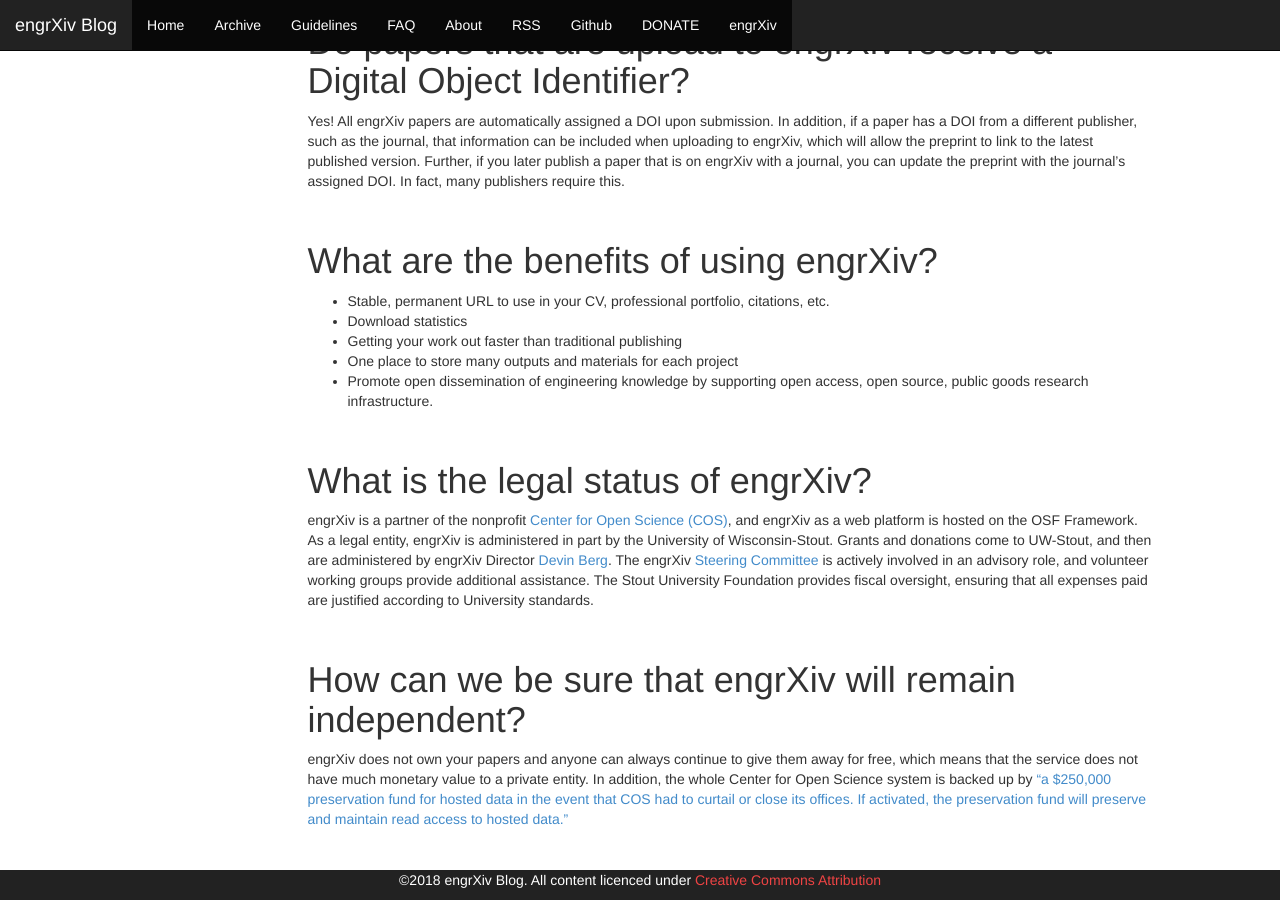
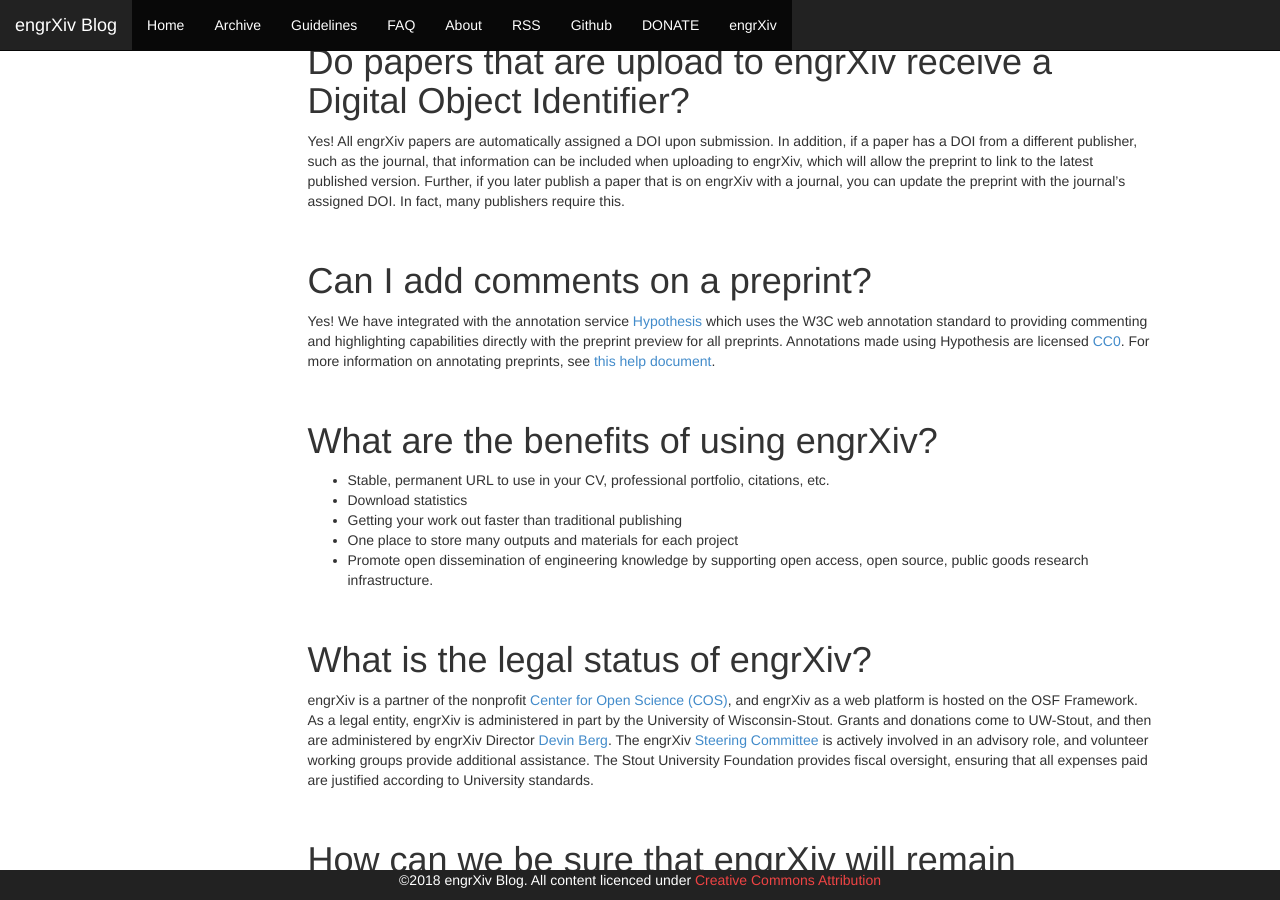
Before and after one commit to OpenEngr/engrXiv, a Jekyll site: the page built from faq/index.md, in a window 1280 px wide and 900 px high, scrolled down 3064 px. Built offline with Jekyll 4.4.1, drawn with Linux system fonts in a browser that asks for light colours; comment, search, counter and statistics services are not loaded; some of the changed text lies outside the part shown.

Commit message:
add item on annotation

```diff
--- a/faq/index.md
+++ b/faq/index.md
@@ -14,6 +14,7 @@ layout: default
 **[Does this specific journal allow me to share preprints in engrXiv?](#specific-journal)**
 **[Does Google Scholar index engrXiv?](#google-scholar)**
 **[Do papers that are upload to engrXiv receive a Digital Object Identifier?](#DOI)**
+**[Can I add comments on a preprint?](#annotation)**
 **[What are the benefits of using engrXiv?](#benefits)**
 **[What is the legal status of engrXiv?](#legal-status)**
 **[How can we be sure that engrXiv will remain independent?](#independence)**
@@ -103,6 +104,12 @@ Yes, as of April 2017 [Google Scholar is successfully ingesting and linking to e
 
 Yes! All engrXiv papers are automatically assigned a DOI upon submission. In addition, if a paper has a DOI from a different publisher, such as the journal, that information can be included when uploading to engrXiv, which will allow the preprint to link to the latest published version. Further, if you later publish a paper that is on engrXiv with a journal, you can update the preprint with the journal's assigned DOI. In fact, many publishers require this.
 
+<a name="annotation"></a>
+<br/>
+# Can I add comments on a preprint?
+
+Yes! We have integrated with the annotation service [Hypothesis](https://web.hypothes.is) which uses the W3C web annotation standard to providing commenting and highlighting capabilities directly with the preprint preview for all preprints. Annotations made using Hypothesis are licensed [CC0](https://creativecommons.org/share-your-work/public-domain/cc0/). For more information on annotating preprints, see [this help document](http://help.osf.io/m/preprints/l/933230-annotate-a-preprint).
+
 <a name="benefits"></a>
 <br/>
 # What are the benefits of using engrXiv?
```
